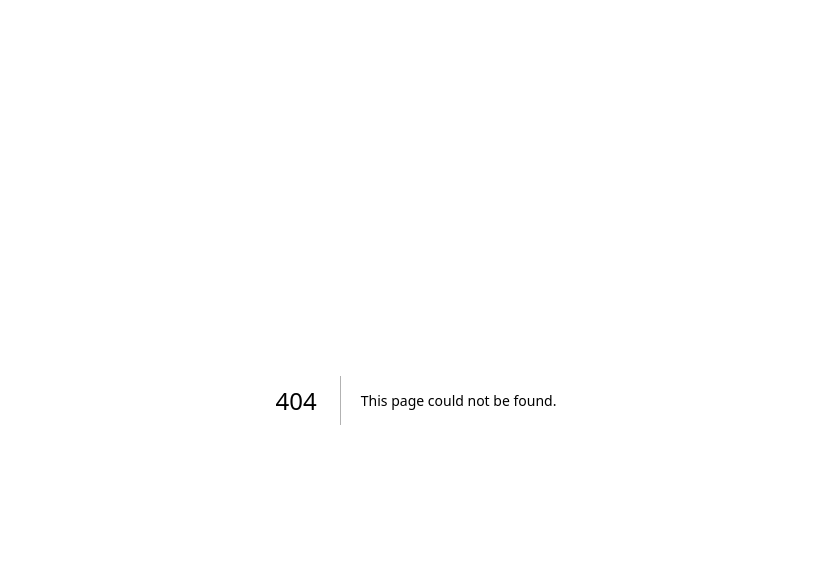
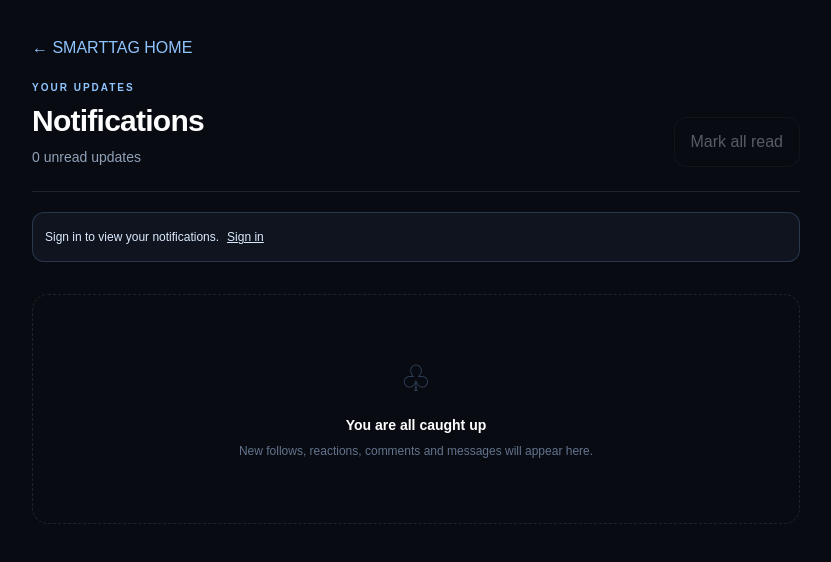
Before and after one commit to OSAZELIGHT/smarttag-worldwide, a Next.js app: page /notifications in a window 1280 px wide. Before the commit this address had no page. Shown: the top 562 px of the page, without its empty margins (224-1055 px from the left). Built offline with nearby package versions, Linux system fonts and the light colour scheme; no server answers.

Commit message:
feat: add SmartTag notifications route

```diff
--- /dev/null
+++ b/src/app/notifications/page.tsx
@@ -0,0 +1,11 @@
+import type { Metadata } from "next";
+import NotificationsInbox from "@/components/NotificationsInbox";
+
+export const metadata: Metadata = {
+  title: "Notifications | SmartTag Worldwide",
+  description: "Your SmartTag follows, reactions, comments and messages.",
+};
+
+export default function NotificationsPage() {
+  return <NotificationsInbox />;
+}
```
